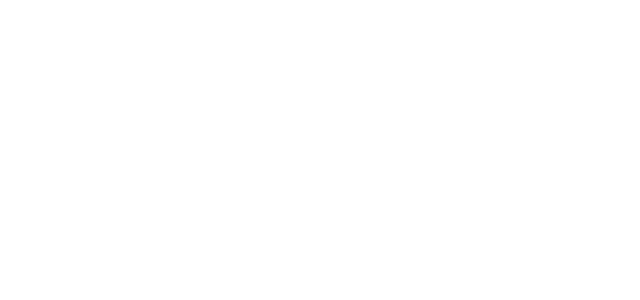
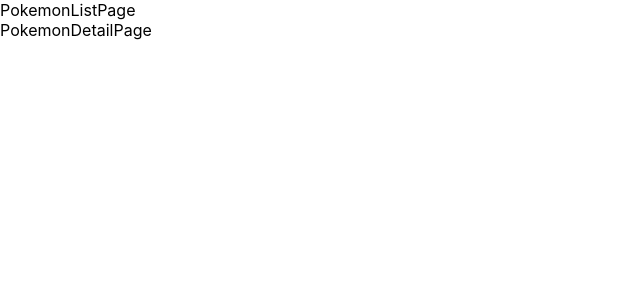
Before and after one commit to Diegodossantos23/pokemonlist, a React (Create React App) app in the folder pokelist/: page / in a window 1280 px wide. Shown: the top 300 px of the page, without its empty margins (0-640 px from the left). Built offline with nearby package versions, Linux system fonts and the light colour scheme.

Commit message:
importei o pokemonlistpage e o pokemondetailpage no app

```diff
--- a/pokelist/src/App.js
+++ b/pokelist/src/App.js
@@ -1,10 +1,13 @@
 import React from 'react'
+import { PokemonDetailPage } from './pages/PokemonDetailPage'
+import { PokemonListPage } from './pages/PokemonListPage'
 
 
 const App = () => {
   return (
     <div>
-
+      <PokemonListPage/>
+      <PokemonDetailPage/>
     </div>
   );
 }
```
